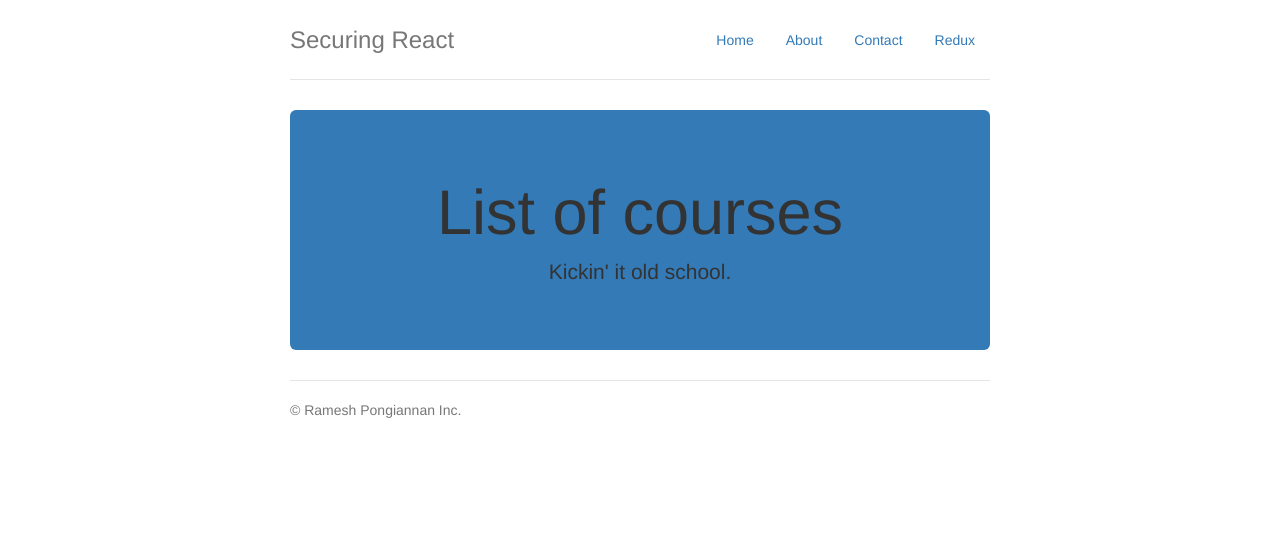
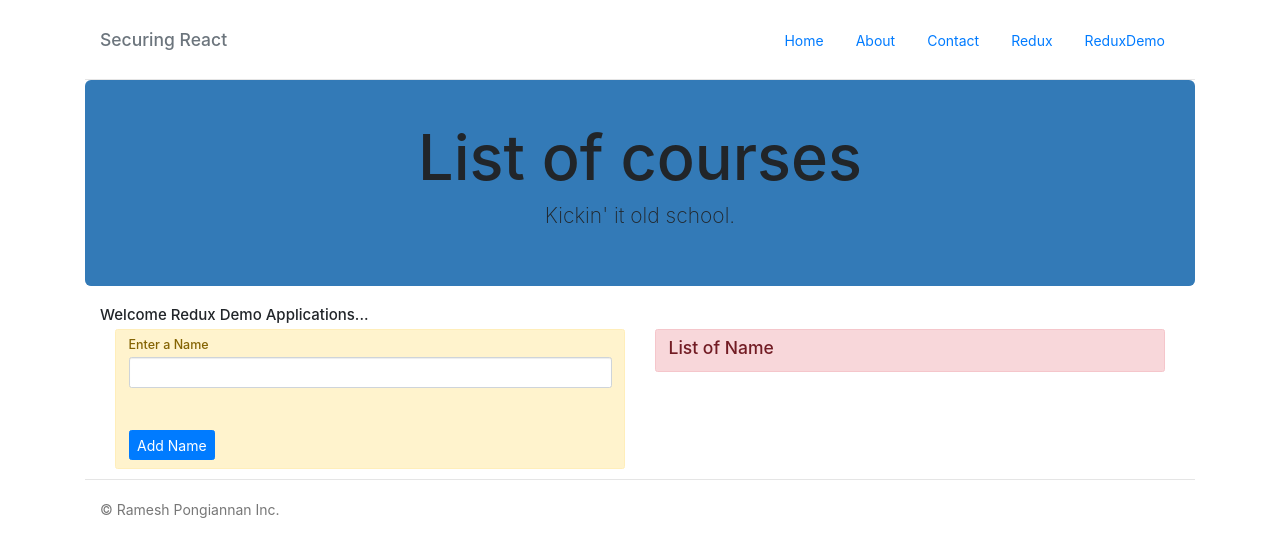
Before and after one commit to prameshmca5/reactredux, a React app: page /reduxdemo in a window 1280 px wide. Built offline with nearby package versions, Linux system fonts and the light colour scheme.

Commit message:
Updated redux concept.

```diff
--- a/package.json
+++ b/package.json
@@ -6,11 +6,14 @@
     "@testing-library/jest-dom": "^4.2.4",
     "@testing-library/react": "^9.5.0",
     "@testing-library/user-event": "^7.2.1",
+    "bootstrap": "^4.4.1",
     "cra-template": "1.0.3",
     "flow-bin": "^0.122.0",
     "i": "^0.3.6",
+    "jquery": "^3.5.0",
     "json-server": "^0.16.1",
     "react": "^16.13.1",
+    "react-bootstrap": "^1.0.0",
     "react-dom": "^16.13.1",
     "react-redux": "^7.2.0",
     "react-router-dom": "^5.1.2",
--- a/src/components/App.css
+++ b/src/components/App.css
@@ -9,6 +9,12 @@
 body {
     padding-top: 20px;
     padding-bottom: 20px;
+    font-family: -apple-system,BlinkMacSystemFont,"Segoe UI",Roboto,"Helvetica Neue",Arial,"Noto Sans",sans-serif,"Apple Color Emoji","Segoe UI Emoji","Segoe UI Symbol","Noto Color Emoji";
+    font-size: 14px;
+}
+
+.btn {
+    font-size: 14px;
 }
 
 /* Everything but the jumbotron gets side spacing for mobile first views */
@@ -62,26 +68,3 @@ body {
 .marketing p + h4 {
     margin-top: 28px;
 }
-
-/* Responsive: Portrait tablets and up */
-@media screen and (min-width: 768px) {
-    .container {
-        max-width: 730px;
-    }
-
-    /* Remove the padding we set earlier */
-    .header,
-    .marketing,
-    .footer {
-        padding-left: 0;
-        padding-right: 0;
-    }
-    /* Space out the masthead */
-    .header {
-        margin-bottom: 30px;
-    }
-    /* Remove the bottom border on the jumbotron for visual effect */
-    .jumbotron {
-        border-bottom: 0;
-    }
-}
--- a/src/components/App.js
+++ b/src/components/App.js
@@ -8,6 +8,7 @@ import About from './About';
 import data from '../data/data.json';
 import './App.css';
 import MovieList from "./Redux/MovieList";
+import ReduxDemo from "./ReduxDemo/ReduxDemo";
 
 class App extends Component {
   constructor(props) {
@@ -41,6 +42,7 @@ class App extends Component {
             <Route exact path="/" render={(props) => (
               <Feed feeds={this.state.feeds} />
             )} />
+            <Route path="/reduxdemo" component={ReduxDemo}/>
           </Switch>
           <div className="footer">
                 <p>&copy; {this.state.name} Inc.</p>
--- a/src/components/Navigation.js
+++ b/src/components/Navigation.js
@@ -9,6 +9,7 @@ const Navigation = (props) => {
           <li><Link to="/about">About</Link></li>
           <li><Link to="/contact">Contact</Link></li>
           <li><Link to="/redux">Redux</Link></li>
+          <li><Link to="/reduxdemo">ReduxDemo</Link></li>
       </ul>
       <h3 className="text-muted">Securing React</h3>
     </div>
--- a/src/components/Redux/MovieList.js
+++ b/src/components/Redux/MovieList.js
@@ -11,6 +11,7 @@ const MovieList =() => {
             <button className="btn btn-primary" onClick={()=>dispatch(movie())}>Click Movie Action</button>&nbsp;&nbsp;
             <button className="btn btn-primary" onClick={()=>dispatch(songs())}>Click Songs Action</button>&nbsp;&nbsp;
             <button className="btn btn-primary" onClick={()=>dispatch(works())}>Click Work Action</button>&nbsp;&nbsp;
+
         </div>
     )
 };
--- /dev/null
+++ b/src/components/ReduxDemo/ReduxDemo.css
@@ -0,0 +1,3 @@
+.form-control {
+    font-size: 14px;
+}
--- /dev/null
+++ b/src/components/ReduxDemo/ReduxDemo.js
@@ -0,0 +1,37 @@
+import React from "react";
+import "./ReduxDemo.css";
+
+
+const ReduxDemo =() => {
+    return(
+        <div className="container">
+            <h4>Welcome Redux Demo Applications...</h4>
+
+            <div className="container">
+                <div className="row">
+                <div className="col">
+                <div className="cols-md-6 alert alert-warning">
+                     <h5>Enter a Name</h5>
+                     <form id="frmname">
+                         <input type="text" className="form-control" id="name" /><br/><br/>
+                         <button className="btn btn-primary">Add Name</button>
+                     </form>
+                </div>
+                </div>
+                <div className="col">
+                <div class="cols-md-6 alert alert-danger">
+                    <h3>List of Name</h3>
+                    <ul className="list-group" id="nameList">
+
+                    </ul>
+                </div>
+                </div>
+
+                </div>
+            </div>
+        </div>
+
+    );
+}
+
+export default ReduxDemo;
--- a/src/index.js
+++ b/src/index.js
@@ -1,3 +1,6 @@
+import 'bootstrap/dist/css/bootstrap.min.css';
+import 'jquery';
+import 'bootstrap/dist/js/bootstrap.bundle.min';
 import React from 'react';
 import ReactDOM from 'react-dom';
 import App from './components/App';
```
Also changed, not shown: 1 other file.
